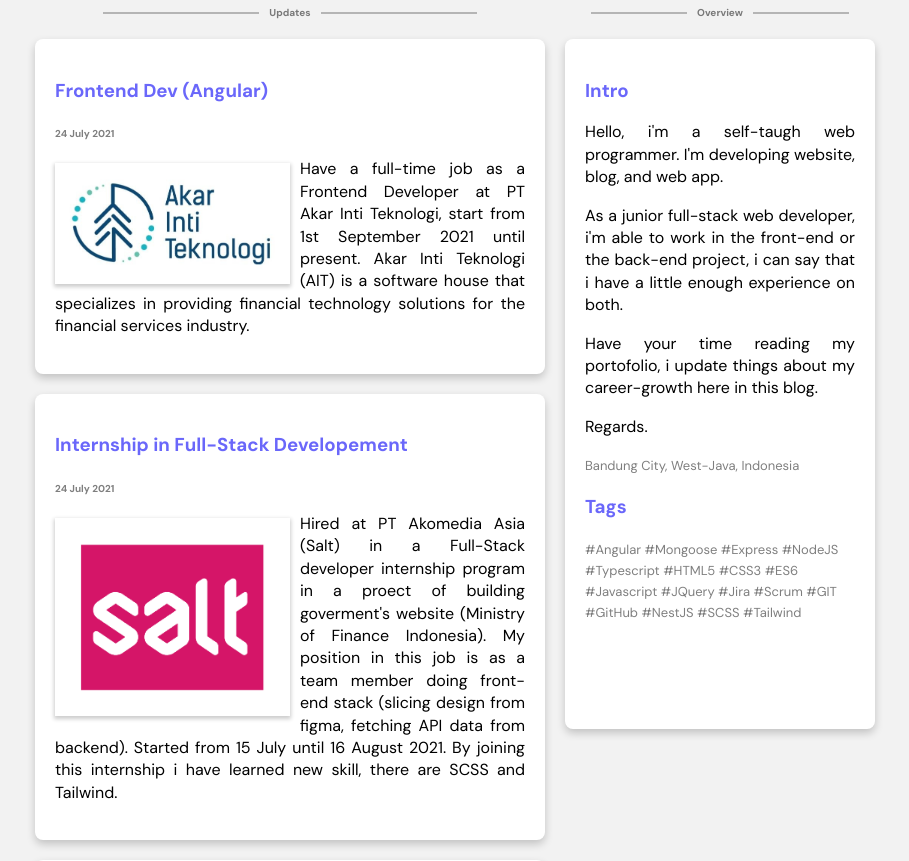
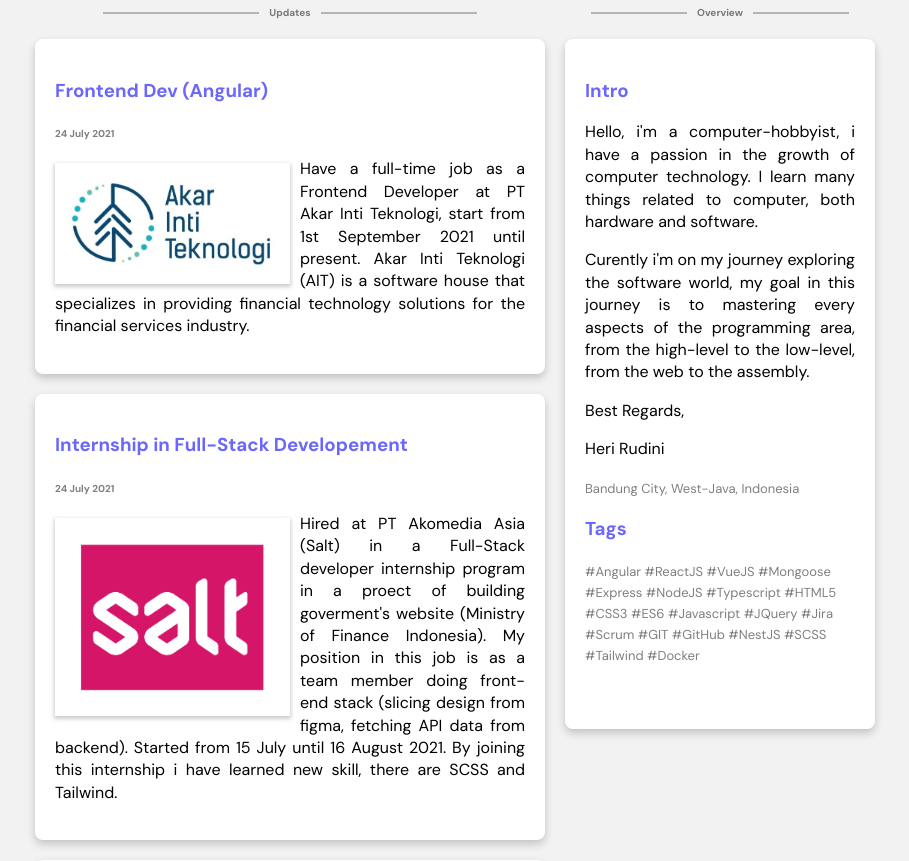
Before and after one commit to herirudini/herirudini.github.io, a plain HTML site: page index.html in a window 1280 px wide. Shown: the part 540-1401 px from the top of the page, without its empty margins (185-1094 px from the left). Drawn offline with Linux system fonts and the light colour scheme; a web font is replaced by a local one.

Commit message:
update(index): update Into

```diff
--- a/index.html
+++ b/index.html
@@ -160,26 +160,21 @@
           <section class="event">
             <h3>Intro</h3>
             <p>
-              Hello, i'm a self-taugh web programmer. I'm developing website,
-              blog, and web app.
+              Hello, i'm a computer-hobbyist, i have a passion in the growth of computer technology.
+              I learn many things related to computer, both hardware and software.
             </p>
             <p>
-              As a junior full-stack web developer, i'm able to work in the
-              front-end or the back-end project, i can say that i have a little
-              enough experience on both.
+              Curently i'm on my journey exploring the software world, my goal in this journey is to mastering every aspects of the programming area, from the high-level to the low-level, from the web to the assembly.
             </p>
-            <p>
-              Have your time reading my portofolio, i update things about my
-              career-growth here in this blog.
-            </p>
-            <p>Regards.</p>
+            <p>Best Regards,</p>
+            <p>Heri Rudini</p>
             <em class="opacity">Bandung City, West-Java, Indonesia</em>
           </section>
           <section class="event">
             <h3>Tags</h3>
-            <em class="opacity">#Angular #Mongoose #Express #NodeJS #Typescript #HTML5 #CSS3 #ES6
+            <em class="opacity">#Angular #ReactJS #VueJS #Mongoose #Express #NodeJS #Typescript #HTML5 #CSS3 #ES6
               #Javascript #JQuery #Jira #Scrum #GIT #GitHub #NestJS #SCSS
-              #Tailwind
+              #Tailwind #Docker
             </em>
           </section>
         </div>
```
